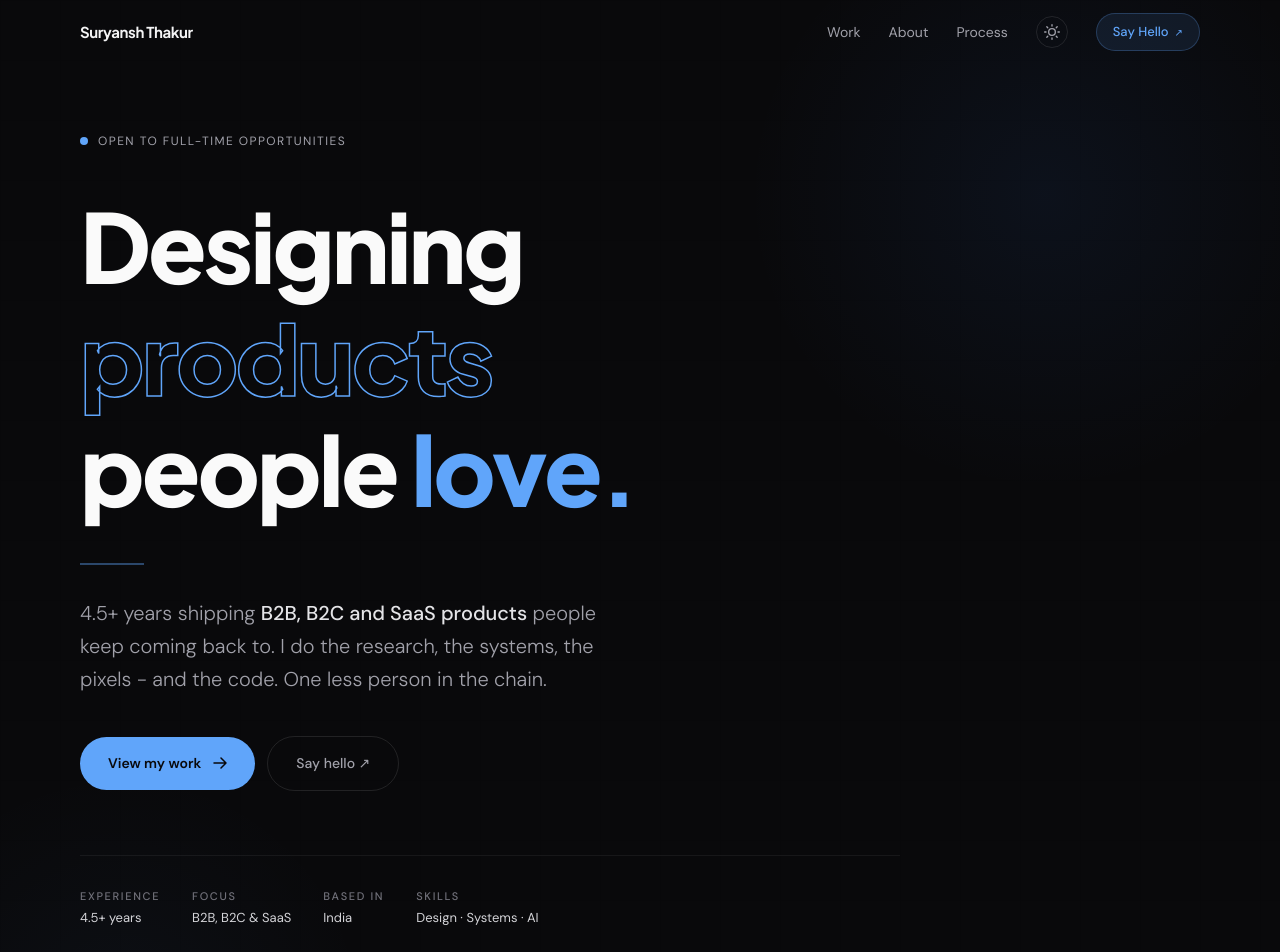
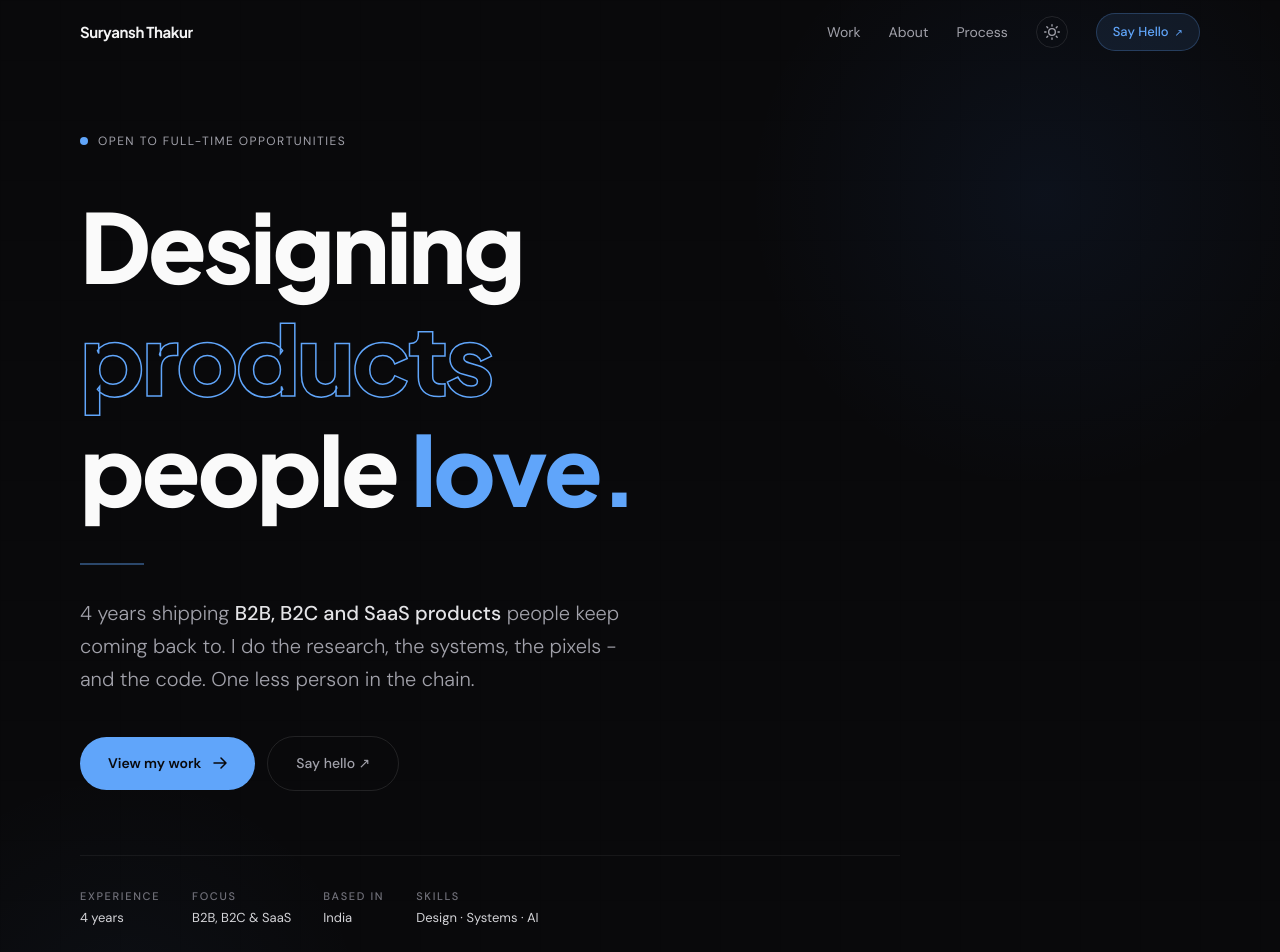
Before and after one commit to suryansh98-ind/Portfolio-Website-, a Next.js app: page / in a window 1280 px wide. Shown: the top 952 px of the page. Built offline with nearby package versions, Linux system fonts and the light colour scheme.

Commit message:
Update experience duration from 4.5 to 4 years

```diff
--- a/src/components/HeroSection.tsx
+++ b/src/components/HeroSection.tsx
@@ -109,7 +109,7 @@ export default function HeroSection() {
             transition={{ duration: 0.65, ease: EASE, delay: 0.7 }}
             className="font-dm-sans font-light text-[clamp(16px,2vw,20px)] text-zinc-600 dark:text-zinc-400 leading-[1.65] max-w-[560px]"
           >
-            4.5+ years shipping{' '}
+            4 years shipping{' '}
             <span className="text-zinc-900 dark:text-zinc-200 font-medium">B2B, B2C and SaaS products</span>{' '}
             people keep coming back to. I do the research, the systems, the pixels -
             and the code. One less person in the chain.
@@ -152,7 +152,7 @@ export default function HeroSection() {
             className="flex flex-wrap gap-x-8 gap-y-2 mt-16 pt-8 border-t border-zinc-100 dark:border-white/[0.06]"
           >
             {[
-              { label: 'Experience', value: '4.5+ years' },
+              { label: 'Experience', value: '4 years' },
               { label: 'Focus', value: 'B2B, B2C & SaaS' },
               { label: 'Based in', value: 'India' },
               { label: 'Skills', value: 'Design · Systems · AI' },
```
